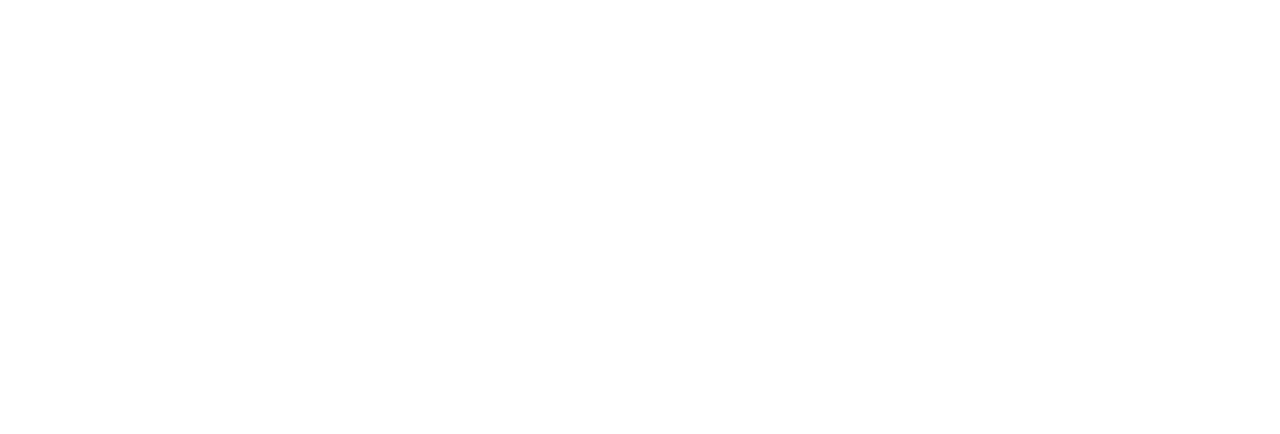
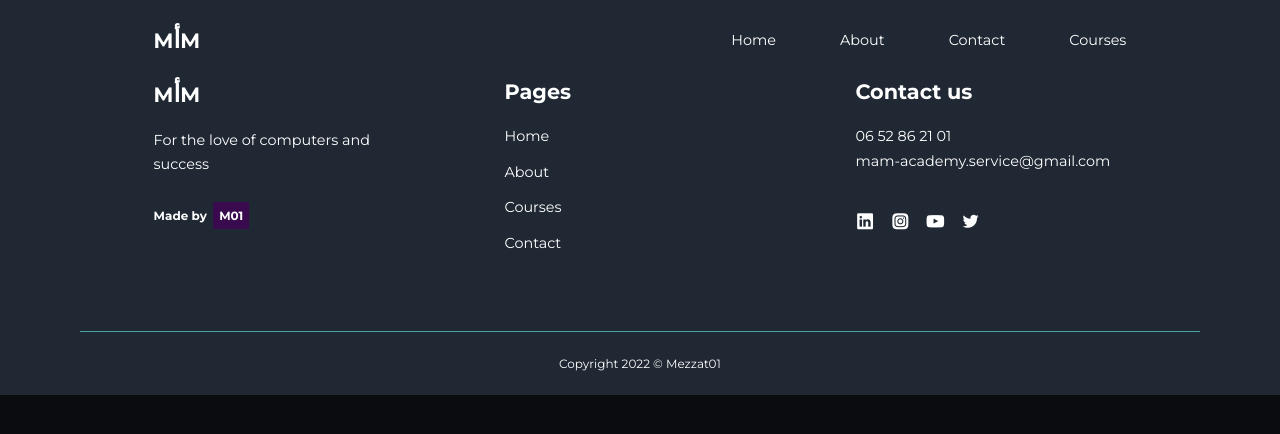
Before and after one commit to mezz01/Edu, a plain HTML site: page contact.html in a window 1280 px wide. Drawn offline with nearby package versions, Linux system fonts and the light colour scheme.

Commit message:
contact.html

```diff
--- a/contact.html
+++ b/contact.html
@@ -0,0 +1,119 @@
+<!DOCTYPE html>
+<html lang="en">
+<head>
+    <meta charset="UTF-8">
+    <meta http-equiv="X-UA-Compatible" content="IE=edge">
+    <meta name="viewport" content="width=device-width, initial-scale=1.0">
+    <title>MAMcademy</title>
+    <link rel="stylesheet" href="css/style.css">
+    <link rel="stylesheet" href="css/contact.css">
+    <!-- Iconscout CDN -->
+    <link rel="stylesheet" href="https://unicons.iconscout.com/release/v4.0.0/css/line.css">
+
+    <!-- Google Fonts -->
+    <link rel="preconnect" href="https://fonts.googleapis.com">
+<link rel="preconnect" href="https://fonts.gstatic.com" crossorigin>
+<link href="https://fonts.googleapis.com/css2?family=Montserrat:ital,wght@0,100;0,200;0,300;0,400;0,500;0,600;0,700;0,800;0,900;1,100;1,200;1,300;1,400;1,500;1,600;1,700;1,800;1,900&family=Poppins:ital,wght@0,100;0,200;0,300;0,400;0,500;0,600;0,700;0,800;0,900;1,100;1,200;1,300;1,400;1,500;1,600;1,700;1,800;1,900&family=Roboto:ital,wght@0,100;0,300;0,400;0,500;0,700;0,900;1,100;1,300;1,400;1,500;1,700;1,900&display=swap" rel="stylesheet">
+
+<!--    Swiper.js   -->
+<link
+  rel="stylesheet" href="https://unpkg.com/swiper@8/swiper-bundle.min.css"
+/>
+
+
+</head>
+<body>
+    <!-- The navbar-->
+    <nav>
+        <div class="container nav_container">
+            <a href="index.html"><h4>M<strong>أ</strong>M</h4></a>
+            <ul class="nav_menu">
+                <li><a href="index.html">Home</a></li>
+                <li><a href="about.html">About</a></li>
+                <li><a href="contact.html">Contact</a></li>
+                <li><a href="courses.html">Courses</a></li>
+            </ul>
+            <button id="open-menu"><i class="uil uil-bars"></i></button>
+            <button id="close-menu"><i class="uil uil-multiply"></i></button>
+
+        </div>
+    </nav>
+
+
+
+
+
+
+
+
+
+
+
+
+
+
+
+
+
+
+<!--     Footer   -->
+
+
+    <footer>
+        <div class="container footer_container">
+            <div class="footer1">
+                <a href="index.html" class="footer_logo"><h4>M<strong>أ</strong>M</h4></a>
+                <p>
+                    For the love of computers and success
+                </p>
+                <h5>Made by <a target="_blank" href="https://m01.vercel.app"> <span>M01</span></a></h5>
+            </div>
+
+            <div class="footer2" >
+                <h4>Pages</h4>
+                <ul class="links">
+                    <li><a href="index.html">Home</a></li>
+                    <li><a href="about.html">About</a></li>
+                    <li><a href="courses.html">Courses</a></li>
+                    <li><a href="contact.html">Contact</a></li>
+                </ul>
+            </div>
+
+            <div class="footer3">
+                <h4>Contact us</h4>
+                <div>
+                    <p>06 52 86 21 01</p>
+                    <p>mam-academy.service@gmail.com</p>
+                </div>
+
+                <ul class="footer_social">
+                    <li>
+                        <a target="_blank" href=""><i class="uil uil-linkedin"></i></a>
+                    </li>
+                    <li>
+                        <a target="_blank" href=""><i class="uil uil-instagram-alt"></i></a>
+                    </li>
+                    <li>
+                        <a target="_blank" href=""><i class="uil uil-youtube"></i></a>
+                    </li>
+
+                <li>
+                    <a target="_blank" href=""><i class="uil uil-twitter"></i></a>
+                </li>
+                </ul>
+            </div>
+
+
+        </div>
+        <div class="footer_copyright"><small>Copyright 2022 &copy; Mezzat01</small></div>
+    </footer>
+
+
+
+    <!--  Scripts  -->
+
+    <script src="main.js"></script>
+
+
+    </body>
+    </html>
```
Also changed, not shown: courses.html (+2 -0 lines).
